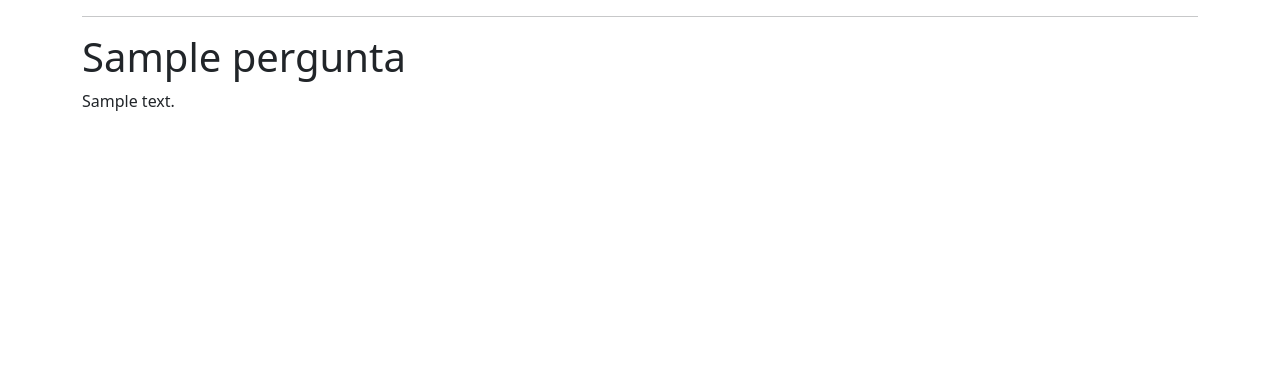
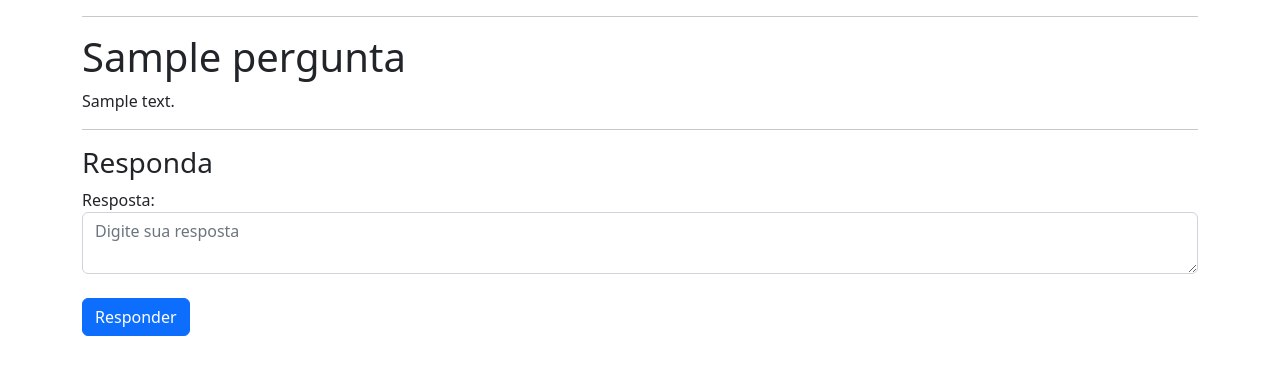
Before and after one commit to claudiohbjunior/formacao-node-js, a Node server app: page /pergunta/1 in a window 1280 px wide. Shown: the part 80-455 px from the top of the page. Run offline with Node 20, Linux system fonts and the light colour scheme; tables that the repository leaves empty hold one stand-in row (values such as "Sample post"); some libraries are stand-ins or nearby versions.

Commit message:
Formulário de resposta

```diff
--- a/modulo04/views/pergunta.ejs
+++ b/modulo04/views/pergunta.ejs
@@ -6,7 +6,13 @@
         <hr>
         <h1><%= pergunta.titulo %></h1>
         <p><%= pergunta.descricao%></p>
-
+        <hr>
+        <form>
+            <h3>Responda</h3>
+            <label>Resposta:</label>
+            <textarea placeholder="Digite sua resposta" class="form-control" name="corpo"></textarea><br>
+            <button type="submit" class="btn btn-primary">Responder</button>
+        </form>
     </div>
 </body>
 <%- include('./partials/footer.ejs') %>
```
